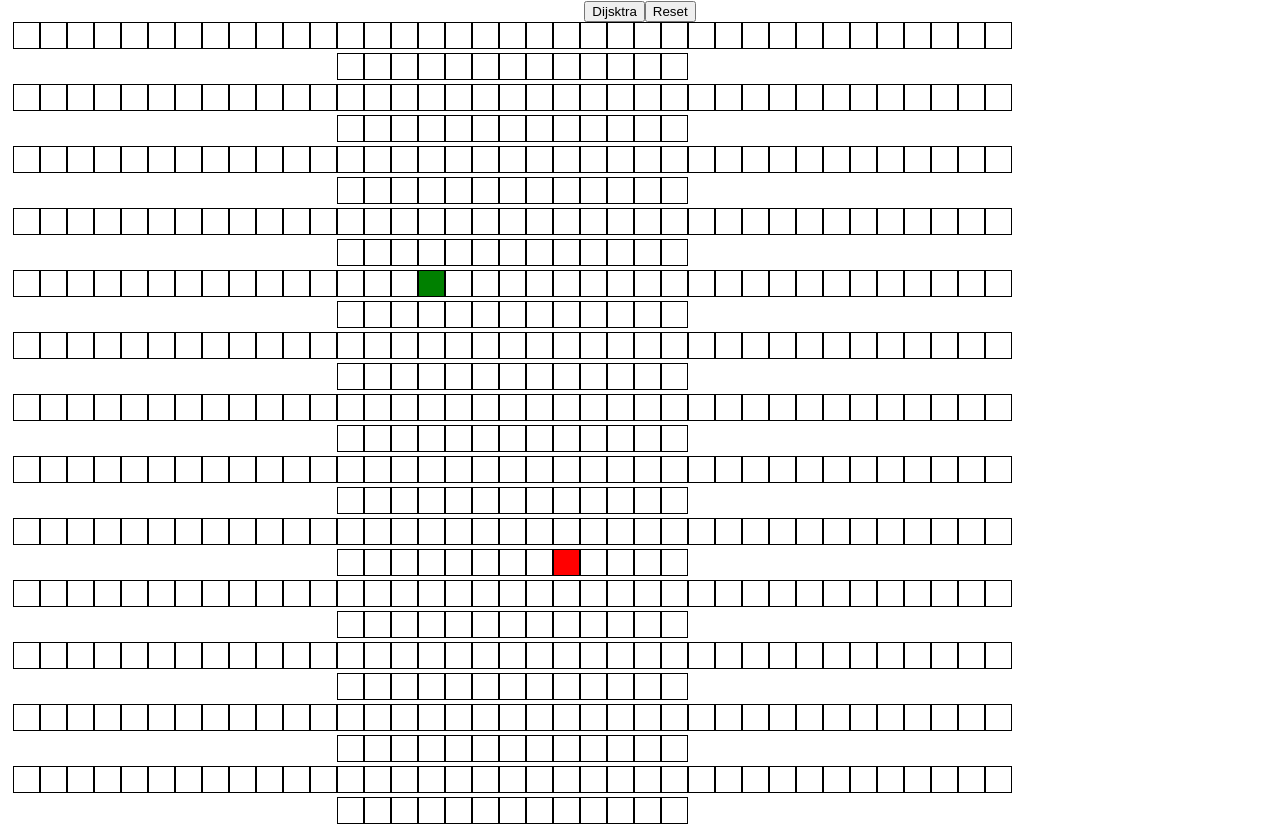
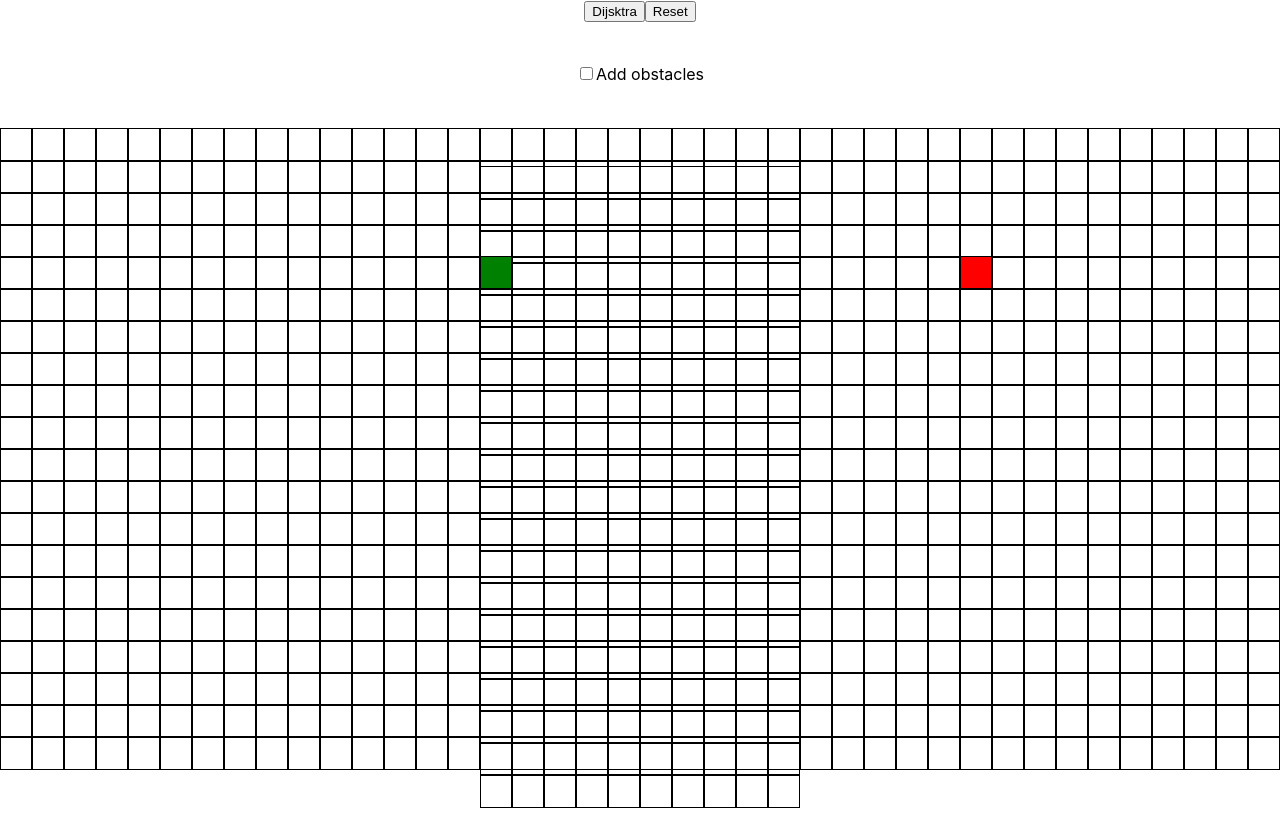
Before and after one commit to kelinox/pathfindingvisualizer, a React (Create React App) app: page / in a window 1280 px wide. Shown: the top 826 px of the page. Built offline with nearby package versions, Linux system fonts and the light colour scheme.

Commit message:
Add animation during pathfinding, animation to show the path and obstacles :)

```diff
--- a/src/PathVisualizer/Node/Node.css
+++ b/src/PathVisualizer/Node/Node.css
@@ -1,8 +1,9 @@
 .node {
   display: inline-block;
   border: solid black 1px;
-  height: 25px;
-  width: 25px;
+  border-left: solid black 1px;
+  height: 100%;
+  width: 30px;
 }
 
 .starting-node {
@@ -14,5 +15,66 @@
 }
 
 .visited {
-  background-color: pink;
+  animation-name: visitedAnimation;
+  animation-duration: 1s;
+  animation-timing-function: ease-out;
+  animation-delay: 0;
+  animation-direction: alternate;
+  animation-iteration-count: 1;
+  animation-fill-mode: forwards;
+  animation-play-state: running;
 }
+
+.node-in-path {
+  animation-name: shortestPath;
+  animation-duration: 1s;
+  animation-timing-function: ease-out;
+  animation-delay: 0;
+  animation-direction: alternate;
+  animation-iteration-count: 1;
+  animation-fill-mode: forwards;
+  animation-play-state: running;
+}
+
+.obstacle {
+  background-color: brown;
+}
+
+@keyframes visitedAnimation {
+  0% {
+    transform: scale(0.3);
+    background-color: rgba(0, 0, 66, 0.75);
+    border-radius: 100%;
+  }
+
+  50% {
+    background-color: rgba(17, 104, 217, 0.75);
+  }
+
+  75% {
+    transform: scale(1.2);
+    background-color: rgba(0, 217, 159, 0.75);
+  }
+
+  100% {
+    transform: scale(1);
+    background-color: rgba(0, 190, 218, 0.75);
+  }
+}
+
+@keyframes shortestPath {
+  0% {
+    transform: scale(0.6);
+    background-color: rgb(255, 254, 106);
+  }
+
+  50% {
+    transform: scale(1.2);
+    background-color: rgb(255, 254, 106);
+  }
+
+  100% {
+    transform: scale(1);
+    background-color: rgb(255, 254, 106);
+  }
+}
--- a/src/PathVisualizer/Node/Node.jsx
+++ b/src/PathVisualizer/Node/Node.jsx
@@ -14,9 +14,25 @@ class Node extends Component {
   }
 
   render() {
-    const color =
-      this.props.distanceToStart !== Number.MAX_SAFE_INTEGER ? "visited" : "";
-    return <div className={`node ${this.state.extraClass} ${color}`}></div>;
+    let color = "";
+    if (this.props.obstacle) {
+      color = "obstacle";
+    } else if (this.props.isInPath) {
+      color = "node-in-path";
+    } else if (this.props.distanceToStart !== Number.MAX_SAFE_INTEGER) {
+      color = "visited";
+    }
+
+    return (
+      <div
+        className={`node ${this.state.extraClass} ${color}`}
+        onClick={this.handleClick.bind(this)}
+      ></div>
+    );
+  }
+
+  handleClick() {
+    this.props.onClick(this.props.row, this.props.col);
   }
 }
 
--- a/src/PathVisualizer/PathVisualizer.css
+++ b/src/PathVisualizer/PathVisualizer.css
@@ -1,3 +1,16 @@
-#grid {
-  width: 80%;
+#header {
+  height: 64px;
 }
+
+#actions {
+  height: 64px;
+}
+
+#grid > div {
+  margin: 0;
+  padding: 0;
+}
+
+.column {
+  height: 32px;
+}
--- a/src/PathVisualizer/PathVisualizer.jsx
+++ b/src/PathVisualizer/PathVisualizer.jsx
@@ -5,7 +5,14 @@ import Node from "./Node/Node";
 class PathVisualizer extends Component {
   constructor(props) {
     super(props);
-    this.state = { nodes: [], start: [4, 15], end: [8, 45] };
+    this.state = {
+      nodes: [],
+      start: [4, 15],
+      end: [4, 30],
+      addObstacles: false,
+    };
+
+    this.handleClick = this.handleClick.bind(this);
   }
 
   componentDidMount() {
@@ -17,14 +24,23 @@ class PathVisualizer extends Component {
 
     return (
       <div>
-        <div>
+        <div id="header">
           <button onClick={this.dijsktra.bind(this)}>Dijsktra</button>
           <button onClick={this.reset.bind(this)}>Reset</button>
+        </div>
+        <div id="actions">
+          <input
+            type="checkbox"
+            id="obstacle"
+            name="obstacle"
+            onChange={this.handleObstacleCheck.bind(this)}
+          />
+          <label htmlFor="obstacle">Add obstacles</label>
         </div>
         <div id="grid">
           {nodes.map((row, index) => {
             return (
-              <div key={index}>
+              <div key={index} className="column">
                 {row.map((node, nodeIndex) => {
                   return (
                     <Node
@@ -32,6 +48,11 @@ class PathVisualizer extends Component {
                       isStart={node.isStart}
                       isEnd={node.isEnd}
                       distanceToStart={node.distanceToStart}
+                      isInPath={node.isInPath}
+                      onClick={this.handleClick}
+                      row={node.row}
+                      col={node.col}
+                      obstacle={node.obstacle}
                     />
                   );
                 })}
@@ -41,6 +62,19 @@ class PathVisualizer extends Component {
         </div>
       </div>
     );
+  }
+
+  handleObstacleCheck(e) {
+    const addObstacles = e.target.checked;
+    this.setState({ addObstacles });
+  }
+
+  handleClick(row, col) {
+    const { nodes } = this.state;
+    if (this.state.addObstacles) {
+      nodes[row][col].obstacle = true;
+      this.setState({ nodes });
+    }
   }
 
   createGraph() {
@@ -55,6 +89,8 @@ class PathVisualizer extends Component {
           isEnd: row === this.state.end[0] && col === this.state.end[1],
           distanceToStart: Number.MAX_SAFE_INTEGER,
           visited: false,
+          isInPath: false,
+          obstacle: false,
         };
         currentRow.push(currentNode);
       }
@@ -82,7 +118,7 @@ class PathVisualizer extends Component {
         if (start[0] !== neighbors[i][0] || start[1] !== neighbors[i][1]) {
           let n = nodes[neighbors[i][0] * 50 + neighbors[i][1]];
 
-          if (n.distanceToStart === Number.MAX_SAFE_INTEGER)
+          if (!n.obstacle && n.distanceToStart === Number.MAX_SAFE_INTEGER)
             nodes[neighbors[i][0] * 50 + neighbors[i][1]].distanceToStart =
               currentNode.distanceToStart + 1;
         }
@@ -103,6 +139,7 @@ class PathVisualizer extends Component {
           visited: false,
           col: this.state.nodes[row][col].col,
           row: this.state.nodes[row][col].row,
+          obstacle: this.state.nodes[row][col].obstacle,
         });
       }
     }
@@ -117,7 +154,7 @@ class PathVisualizer extends Component {
         this.setState({ nodes });
 
         if (i === visitedNodes.length - 1) this.getPathFromStartToEnd();
-      }, 15);
+      }, 5 * i);
     }
   }
 
@@ -194,27 +231,35 @@ class PathVisualizer extends Component {
   }
 
   getPathFromStartToEnd() {
-    const { nodes } = this.state;
-    let currentNode = this.state.nodes[this.state.end[0]][this.state.end[1]];
-    let startNode = this.state.nodes[this.state.start[0]][this.state.start[1]];
+    const nodes = this.getNodesForDijsktra();
+    let currentNode = nodes[this.state.end[0] * 50 + this.state.end[1]];
+    let startNode = nodes[this.state.start[0] * 50 + this.state.start[1]];
     const path = [];
+
     while (currentNode !== startNode) {
       path.push(currentNode);
 
       currentNode = this.getClosestNeighbor(nodes, currentNode);
     }
-    console.log(path);
+
+    for (let i = path.length - 1; i >= 0; i--) {
+      setTimeout(() => {
+        const { nodes } = this.state;
+        nodes[path[i].row][path[i].col].isInPath = true;
+        this.setState({ nodes });
+      }, 100 * (i - path.length));
+    }
   }
 
   getClosestNeighbor(nodes, node) {
     const neighbors = this.getNeighbor(node);
-    let closest = nodes[neighbors[0][0]][neighbors[0][1]];
+    let closest = nodes[neighbors[0][0] * 50 + neighbors[0][1]];
     for (let i = 1; i < neighbors.length; i++) {
       if (
         closest.distanceToStart >
-        nodes[neighbors[i][0]][neighbors[i][1]].distanceToStart
+        nodes[neighbors[i][0] * 50 + neighbors[i][1]].distanceToStart
       )
-        closest = nodes[neighbors[i][0]][neighbors[i][1]];
+        closest = nodes[neighbors[i][0] * 50 + neighbors[i][1]];
     }
 
     return closest;
```
